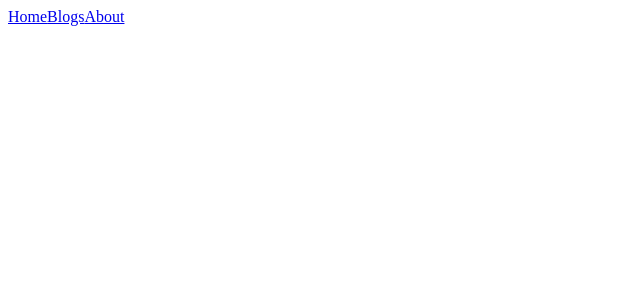
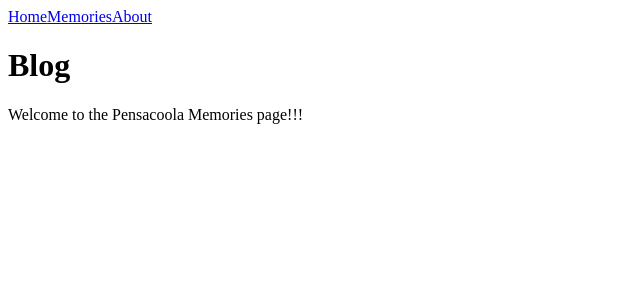
Before and after one commit to krenee411/220-Capstone, a React (Create React App) app in the folder client/: page /Memories in a window 1280 px wide. Before the commit this address had no page. Shown: the top 300 px of the page, without its empty margins (0-640 px from the left). Built offline with nearby package versions, Linux system fonts and the light colour scheme.

Commit message:
updated routes and links, created component for navbar

```diff
--- a/client/src/App.js
+++ b/client/src/App.js
@@ -1,40 +1,28 @@
 import './App.css';
-import {createContext} from 'react'
-import { BrowserRouter, Route, Routes, Link} from 'react-router-dom'
+// import {createContext} from 'react'
+import { BrowserRouter, Route, Routes} from 'react-router-dom'
 import Landing from './Landing/Landing.js';
-import About from './About/About';
-import Blog from './Blog/Blog';
+import About from './About/About.js';
+import Memories from './Memories/Memories.js';
+import NavBar from './NavBar/NavBar.js'
 
-const UserContext = createContext()
 function App() {
-
+  // const UserContext = createContext()
   return (
     <div>
+        <NavBar />
 
-       <BrowserRouter>
-        <UserContext.Provider value={{}}>
-          <Link to="/">Home</Link>
+    <BrowserRouter>
+       <Routes>
 
-          <Link to="/blog">Blogs</Link>
+         <Route element={<Landing/>} exact path='/'></Route>
 
-          <Link to="/about">About</Link>
+         <Route element={<About/>} path='/about'></Route>
 
-          <Routes>
+         <Route element={<Memories/>} path='/Memories'></Route>
 
-            <Route element={<Landing/>} exact path='/'></Route>
-
-            <Route element={<About/>} exact path='/about'></Route>
-
-            <Route element={<Blog/>} exact path='/blog'></Route>
-
-          </Routes>
-
-        </UserContext.Provider>
-
-
-
-       </BrowserRouter>
-
+       </Routes>
+      </BrowserRouter>
     </div>
   );
 }
--- a/client/src/Blog/Blog.js
+++ /dev/null
@@ -1,11 +0,0 @@
-import React from 'react'
-
-export default function Blog() {
-  return (
-    <div>
-        <h1>Blog</h1>
-        <p>Welcome to the Pensacoola BLOG page!!!</p>
-
-        </div>
-  )
-}
--- /dev/null
+++ b/client/src/Memories/Memories.js
@@ -0,0 +1,11 @@
+import React from 'react'
+
+export default function Memories() {
+  return (
+    <div>
+        <h1>Blog</h1>
+        <p>Welcome to the Pensacoola Memories page!!!</p>
+
+        </div>
+  )
+}
--- /dev/null
+++ b/client/src/NavBar/NavBar.js
@@ -0,0 +1,20 @@
+import { BrowserRouter, Link} from 'react-router-dom'
+import {React} from 'react'
+
+export default function Navbar(){
+    return(
+    <div className='navbar'>
+
+    <BrowserRouter>
+
+       <Link to="/">Home</Link>
+
+       <Link to="/memories">Memories</Link>
+
+       <Link to="/about">About</Link>
+
+     </BrowserRouter>
+
+ </div>
+    )
+}
```
